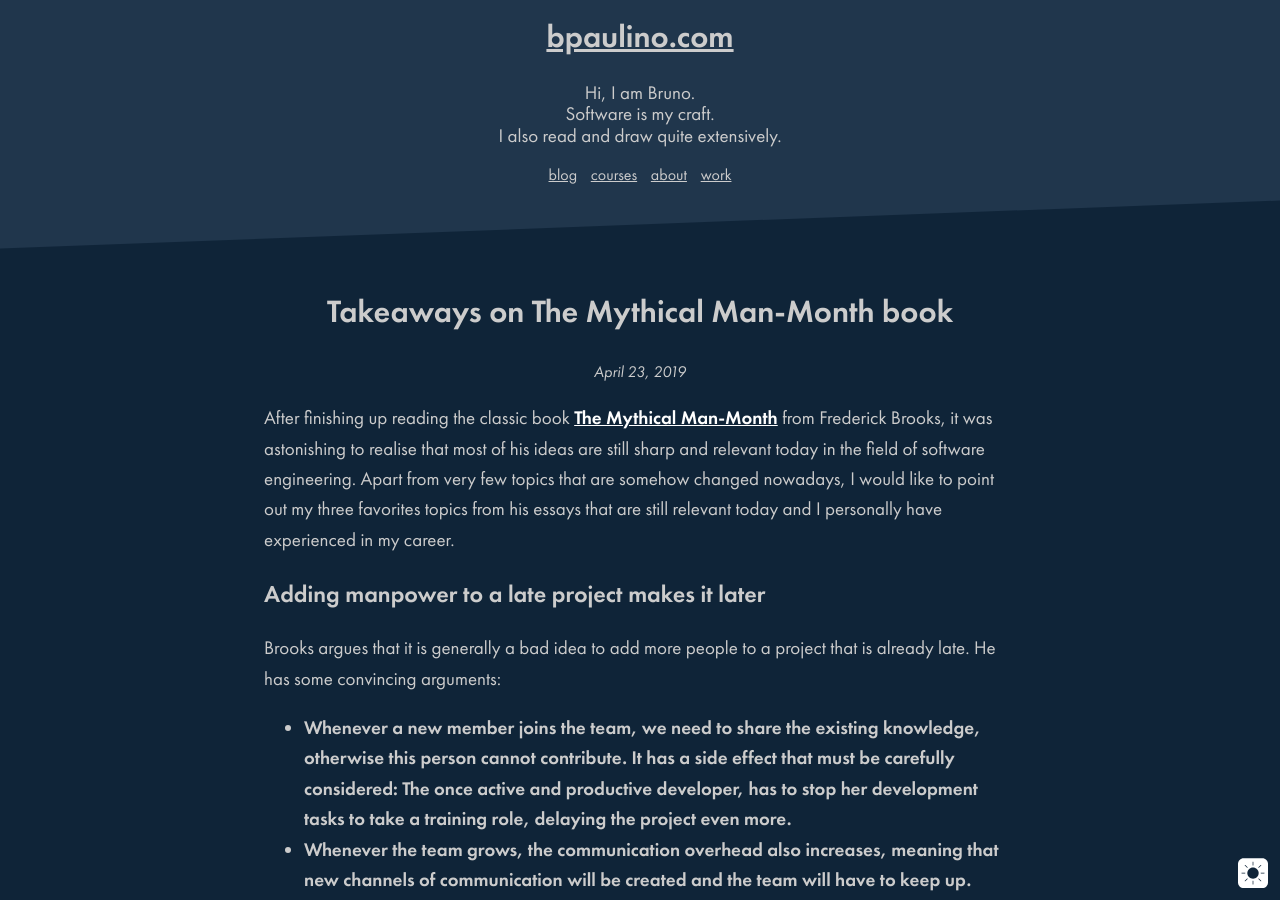
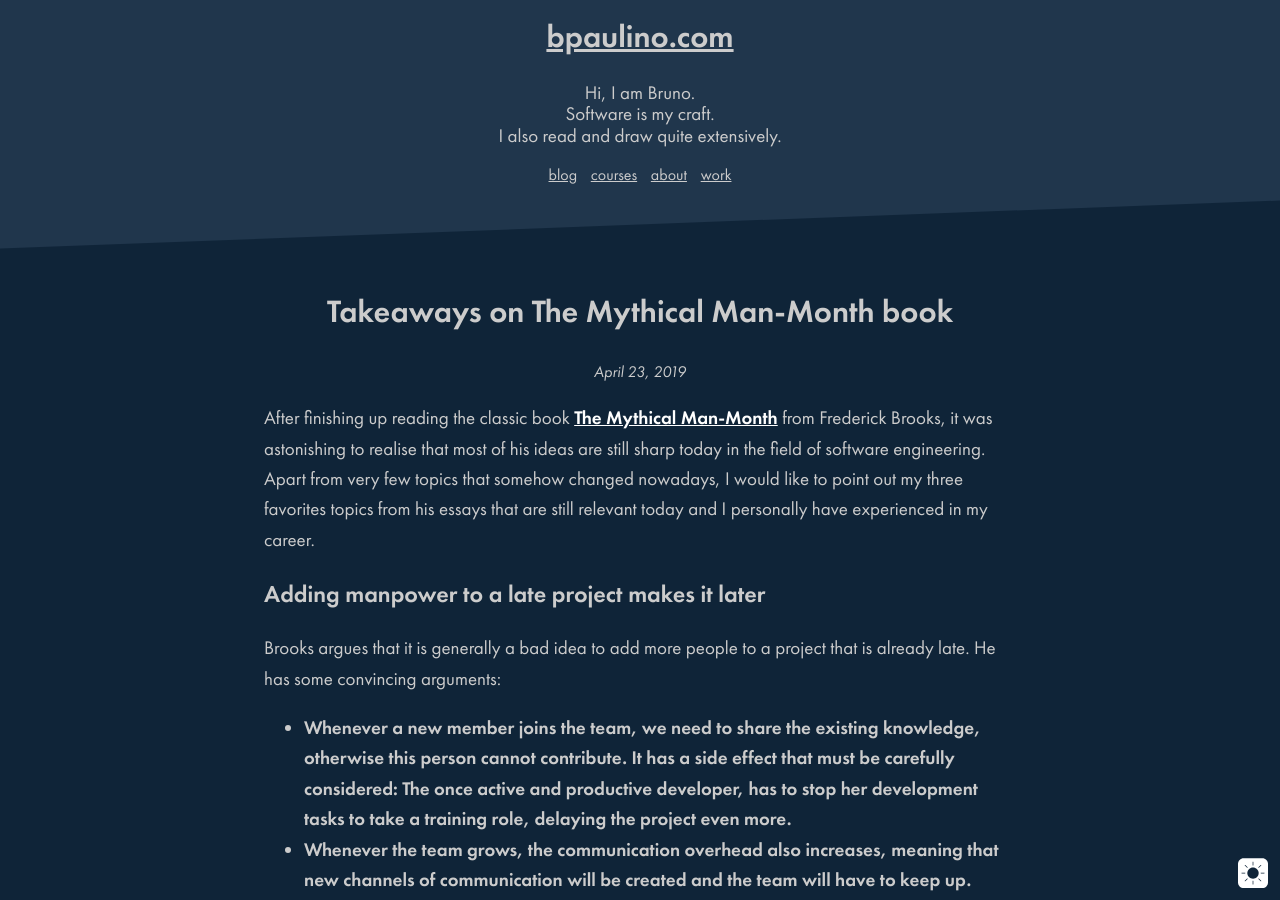
Before and after one commit to brunojppb/brunojppb.github.io, a Jekyll site: the page built from _posts/2019-04-23-takeaways-on-the-mythical-man-month.md, in a window 1280 px wide and 900 px high. Built offline with Jekyll 4.4.1, drawn with Linux system fonts in a browser that asks for light colours.

Commit message:
fix post

```diff
--- a/_posts/2019-04-23-takeaways-on-the-mythical-man-month.md
+++ b/_posts/2019-04-23-takeaways-on-the-mythical-man-month.md
@@ -7,7 +7,7 @@ keywords: mythical man month,book,reading,takeways,learning
 meta_description: Important points I would like to point out from Brooks' still up2date famous book.
 ---
 
-After finishing up reading the classic book **[The Mythical Man-Month](https://en.wikipedia.org/wiki/The_Mythical_Man-Month)** from Frederick Brooks, it was astonishing to realise that most of his ideas are still sharp and relevant today in the field of software engineering. Apart from very few topics that are somehow changed nowadays, I would like to point out my three favorites topics from his essays that are still relevant today and I personally have experienced in my career.
+After finishing up reading the classic book **[The Mythical Man-Month](https://en.wikipedia.org/wiki/The_Mythical_Man-Month)** from Frederick Brooks, it was astonishing to realise that most of his ideas are still sharp today in the field of software engineering. Apart from very few topics that somehow changed nowadays, I would like to point out my three favorites topics from his essays that are still relevant today and I personally have experienced in my career.
 
 ## Adding manpower to a late project makes it later
 
```
